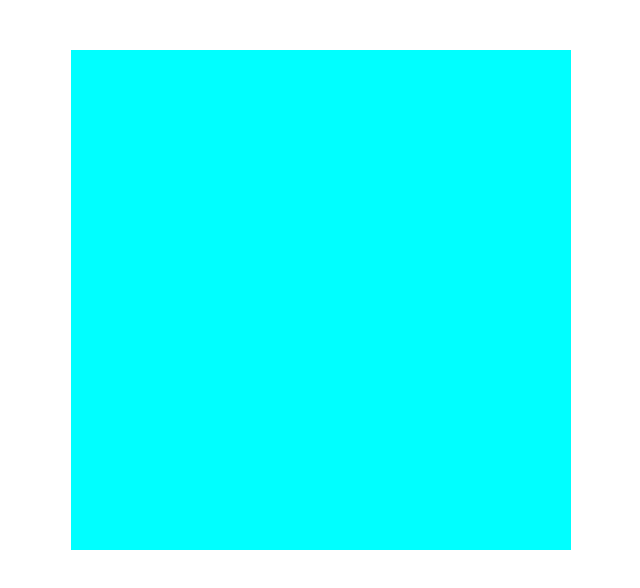
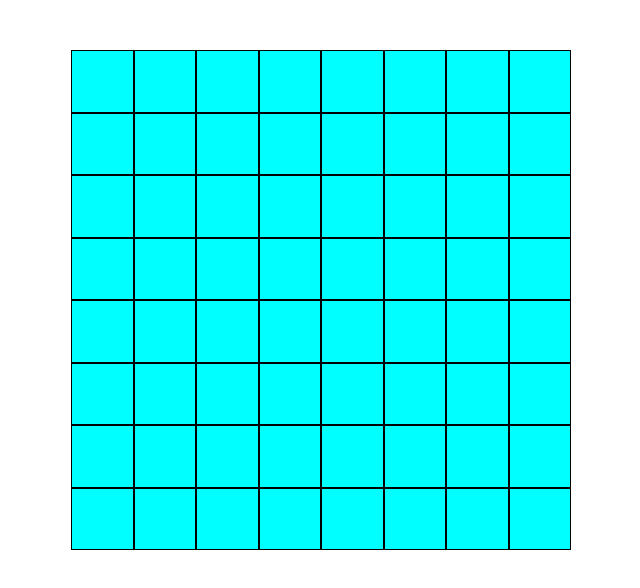
Before and after one commit to Robin9800/js-campominato-grid, a plain HTML site: page index.html in a window 1280 px wide. Shown: the whole page, without its empty margins (319-959 px from the left). Drawn offline with Linux system fonts and the light colour scheme.

Commit message:
grid.appendChild(cell) added

```diff
--- a/script.js
+++ b/script.js
@@ -17,6 +17,10 @@ for(let i= 0; i < totalCells; i++){
 
     //Ora creo la cella. Creano nel documento un div
     const cell = document.createElement('div');
-    //Aggiungiamo a "cell" una classe e ricreiamo la stessa classe nel css
+
+    //Aggiungiamo a "cell" una classe e ricreiamo la stessa classe nel css.
     cell.classList.add('cell');
+
+    //Inseriamo la cella all'interno del documento, dentro "grid".
+    grid.appendChild(cell);
 }
--- a/style.css
+++ b/style.css
@@ -10,6 +10,8 @@
     height: 500px;
     margin: 50px auto;
     background-color: aqua;
+    display: flex;
+    flex-wrap: wrap;
 }
 
 .cell{
```
